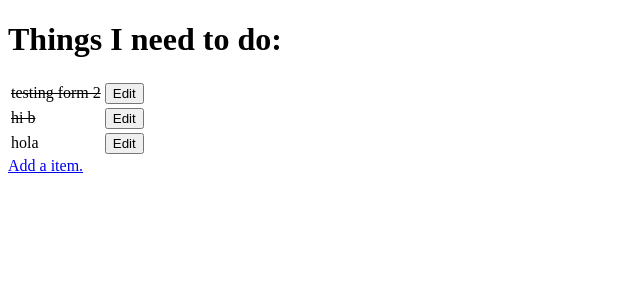
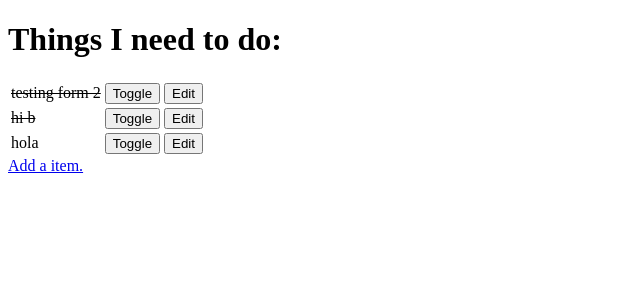
Before and after one commit to BohdanBezushka/hello-django, a Django app: page / in a window 1280 px wide. Shown: the top 300 px of the page, without its empty margins (0-640 px from the left). Run offline with Django 3.2, Linux system fonts and the light colour scheme; data comes from the database, SQL or seed files in the repository; both versions use the stored data as it was after the commit.

Commit message:
Add toggle item

```diff
--- a/django_todo/urls.py
+++ b/django_todo/urls.py
@@ -15,11 +15,12 @@ Including another URLconf
 """
 from django.contrib import admin
 from django.urls import path
-from todo.views import get_todo_list, add_item, edit_item
+from todo import views
 
 urlpatterns = [
     path('admin/', admin.site.urls),
-    path('', get_todo_list, name='get_todo_list'),
-    path('add', add_item, name='add'),
-    path('edit/<item_id>', edit_item, name='edit')
+    path('', views.get_todo_list, name='get_todo_list'),
+    path('add', views.add_item, name='add'),
+    path('edit/<item_id>', views.edit_item, name='edit'),
+    path('toggle/<item_id>', views.toggle_item, name='toggle')
 ]
--- a/todo/templates/todo/todo_list.html
+++ b/todo/templates/todo/todo_list.html
@@ -18,6 +18,9 @@
             <td>{{ item.name }}</td>
             {% endif %}
             <td>
+                <a href="/toggle/{{item.id}}"><button>Toggle</button></a>
+            </td>
+            <td>
                 <a href="/edit/{{item.id}}"><button>Edit</button></a>
             </td>
         </tr>
--- a/todo/views.py
+++ b/todo/views.py
@@ -35,3 +35,9 @@ def edit_item(request, item_id):
         'form': form
     }
     return render(request, 'todo/edit_item.html', context)
+
+def toggle_item(request, item_id):
+    item = get_object_or_404(Item,id=item_id)
+    item.done = not item.done
+    item.save()
+    return redirect('get_todo_list')
```
Also changed, not shown: db.sqlite3.
